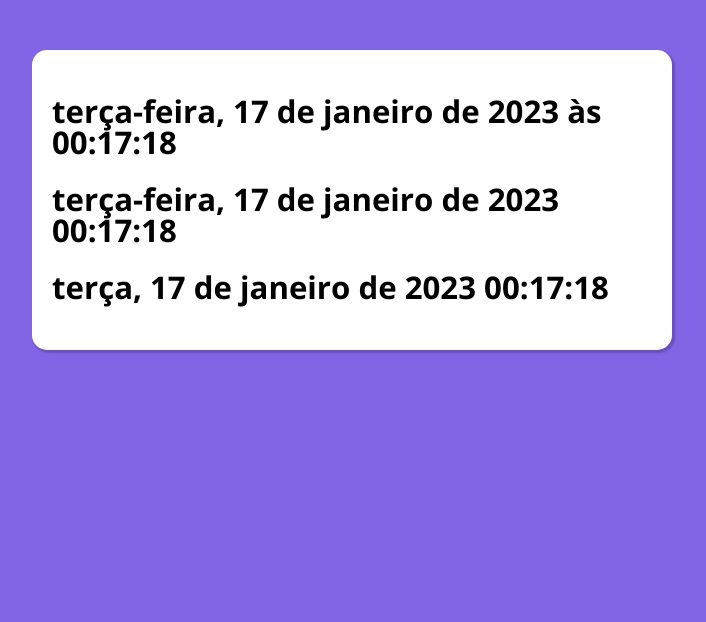
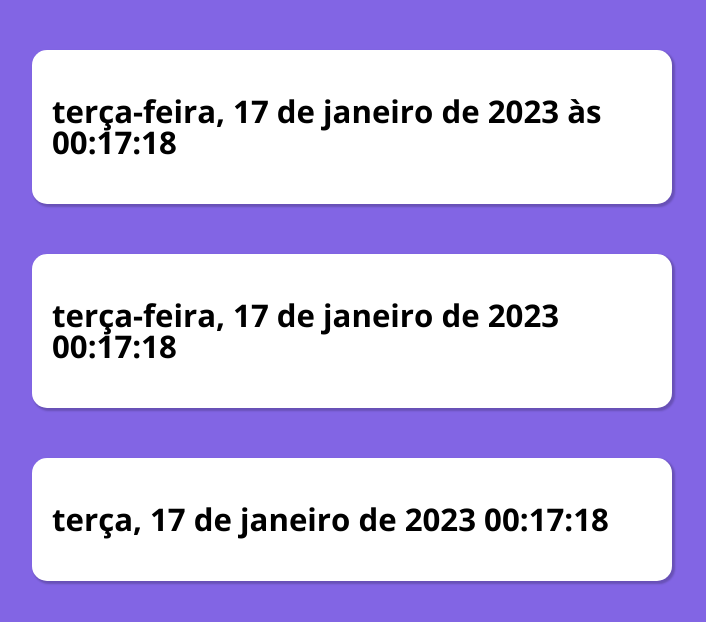
Before and after one commit to petraiosklytometis/clock, a plain HTML site: page index.html in a window 1280 px wide. Shown: the whole page, without its empty margins (288-994 px from the left). Drawn offline with nearby package versions, Linux system fonts and the light colour scheme.

Commit message:
modified:   index.html

```diff
--- a/index.html
+++ b/index.html
@@ -11,12 +11,15 @@
     <section class="container">
       <h1 id="result">
       </h1>
+    </section>
+    <section class="container">
       <h2 id="result1">
       </h2>
-      <h2 id="result2">
-      </h2>
     </section>
-
+    <section class="container">
+      <h1 id="result2">
+      </h1>
+    </section>
     <script src="./assets/js/main.js"></script>
     <script src="./assets/js/jr1.js"></script>
     <script src="./assets/js/jr2.js"></script>
```
